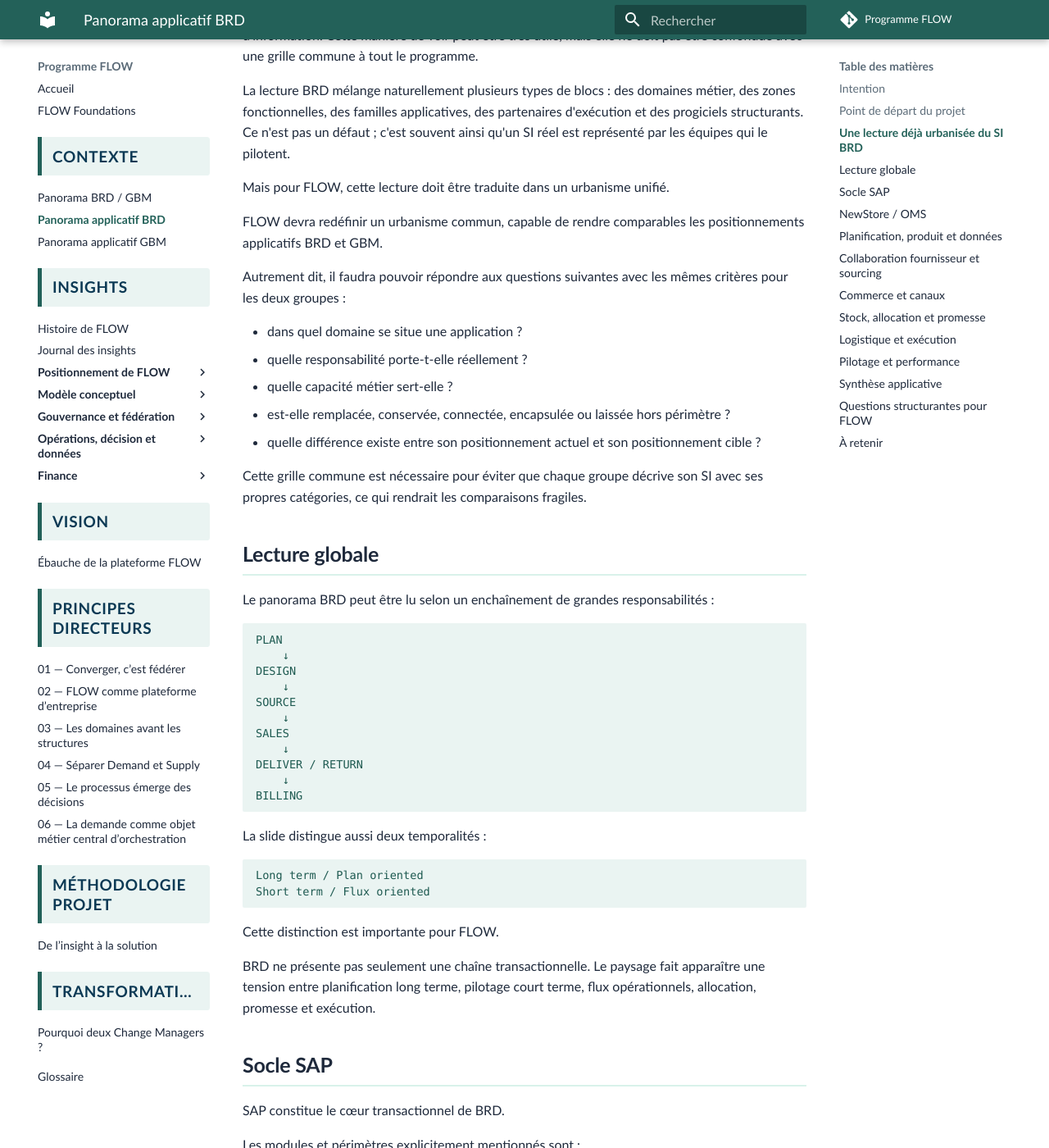
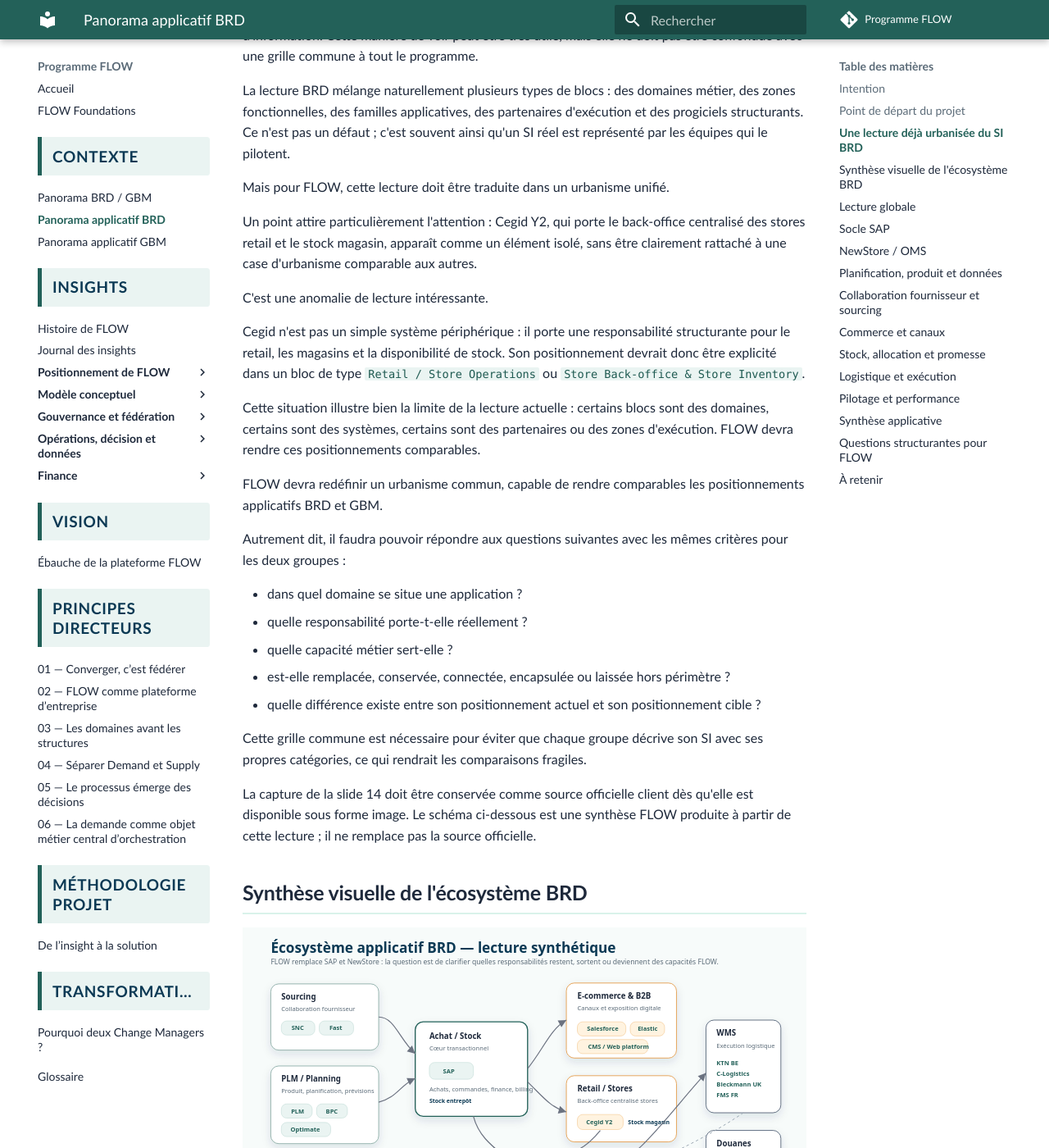
Before and after one commit to laurent-sintes/FLOW-Program, an MkDocs documentation site: the page built from docs/contexte/panorama-brd.md, in a window 1280 px wide and 1400 px high, scrolled down 1955 px. Shown: the whole window at 82% size. Built offline with MkDocs 1.6.1 and Material for MkDocs 9.7.7, drawn with Linux system fonts in a browser that asks for light colours; comment, search, counter and statistics services are not loaded; some of the changed text lies outside the part shown.

Commit message:
Intégrer l'analyse Cegid et le schéma BRD

```diff
--- a/docs/contexte/panorama-brd.md
+++ b/docs/contexte/panorama-brd.md
@@ -59,6 +59,14 @@
 
 Mais pour FLOW, cette lecture doit être traduite dans un urbanisme unifié.
 
+Un point attire particulièrement l'attention : Cegid Y2, qui porte le back-office centralisé des stores retail et le stock magasin, apparaît comme un élément isolé, sans être clairement rattaché à une case d'urbanisme comparable aux autres.
+
+C'est une anomalie de lecture intéressante.
+
+Cegid n'est pas un simple système périphérique : il porte une responsabilité structurante pour le retail, les magasins et la disponibilité de stock. Son positionnement devrait donc être explicité dans un bloc de type `Retail / Store Operations` ou `Store Back-office & Store Inventory`.
+
+Cette situation illustre bien la limite de la lecture actuelle : certains blocs sont des domaines, certains sont des systèmes, certains sont des partenaires ou des zones d'exécution. FLOW devra rendre ces positionnements comparables.
+
 FLOW devra redéfinir un urbanisme commun, capable de rendre comparables les positionnements applicatifs BRD et GBM.
 
 Autrement dit, il faudra pouvoir répondre aux questions suivantes avec les mêmes critères pour les deux groupes :
@@ -70,6 +78,12 @@
 - quelle différence existe entre son positionnement actuel et son positionnement cible ?
 
 Cette grille commune est nécessaire pour éviter que chaque groupe décrive son SI avec ses propres catégories, ce qui rendrait les comparaisons fragiles.
+
+La capture de la slide 14 doit être conservée comme source officielle client dès qu'elle est disponible sous forme image. Le schéma ci-dessous est une synthèse FLOW produite à partir de cette lecture ; il ne remplace pas la source officielle.
+
+## Synthèse visuelle de l'écosystème BRD
+
+![Synthèse de l'écosystème applicatif BRD](../assets/images/panorama-brd-ecosystem.svg)
 
 ## Lecture globale
 
@@ -298,6 +312,7 @@
 - Les systèmes logistiques restent-ils seulement exécutants ou deviennent-ils aussi contributeurs d'événements métier ?
 - Quels composants doivent être remplacés, conservés, encapsulés ou simplement connectés ?
 - Quelle grille d'urbanisme commune permettra de comparer le positionnement des applications BRD et GBM ?
+- Dans quelle zone d'urbanisme cible faut-il positionner Cegid Y2 : Retail / Store Operations, Store Back-office, Inventory Visibility, ou combinaison de ces responsabilités ?
 
 ## À retenir
 
@@ -307,6 +322,8 @@
 
 La slide 14 montre aussi que BRD possède déjà une manière de représenter son SI par blocs : Sourcing, PLM / Planning, Achat / Stock, E-commerce & B2B, Sustainability, WMS, Douanes et Cegid Y2. FLOW devra conserver cette richesse de lecture, tout en la traduisant dans une grille d'urbanisme commune avec GBM.
 
+Le positionnement de Cegid Y2 est particulièrement révélateur : il porte une responsabilité structurante pour les stores et le stock magasin, mais il n'est pas naturellement placé dans un bloc d'urbanisme homogène. C'est un signal concret du travail que FLOW doit mener : passer d'une lecture applicative historique à une lecture par responsabilités comparables.
+
 Le point de départ de FLOW est bien le remplacement de SAP et NewStore, mais l'analyse du panorama montre que cette décision ouvre immédiatement une question plus large :
 
 > Quelles capacités transverses faut-il reprendre dans FLOW, et quels systèmes doivent rester contributeurs, consommateurs ou exécutants ?
```
